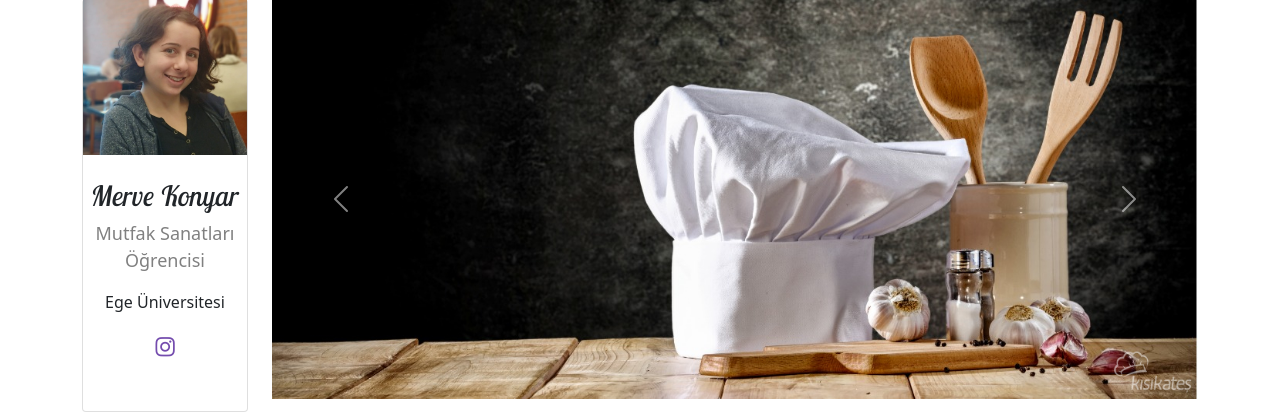
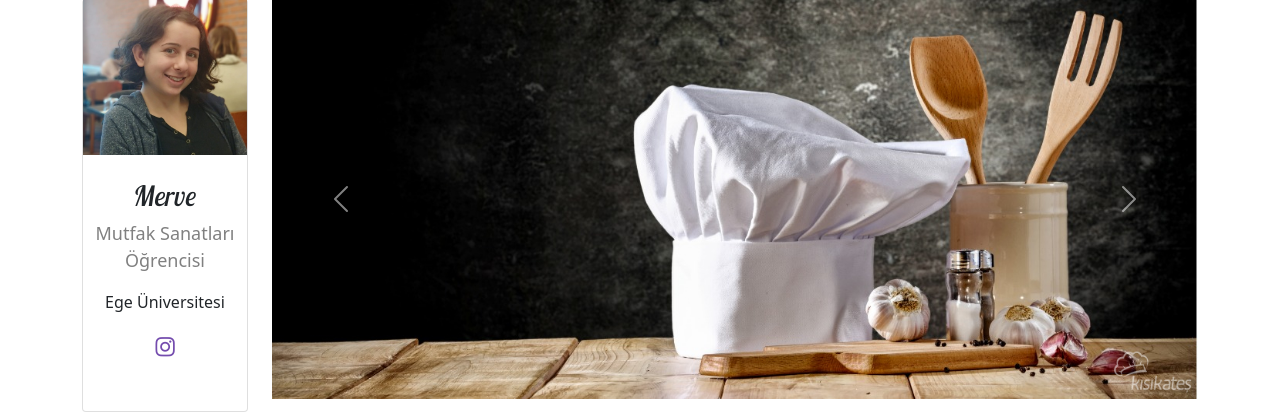
Before and after one commit to hermannKonyar/Blog_Django, a Django app: page / in a window 1280 px wide. Shown: the part 107-523 px from the top of the page. Run offline with Django 4.2, Linux system fonts and the light colour scheme; data comes from the database, SQL or seed files in the repository; some libraries are stand-ins or nearby versions.

Commit message:
Update _profilecard.html

```diff
--- a/templates/partials/_profilecard.html
+++ b/templates/partials/_profilecard.html
@@ -6,7 +6,7 @@
 
     <img src="{% static 'img/merve.jpg' %}" alt="John" style="width: 30;" align="center" >
     <br>
-    <h3 align="center"style="font-family: 'Lobster Two', cursive !important;">Merve Konyar</h3>
+    <h3 align="center"style="font-family: 'Lobster Two', cursive !important;">Merve</h3>
     <p class="title" align="center">Mutfak Sanatları Öğrencisi</p>
     <p align="center">Ege Üniversitesi</p>
     <a href="#" align="center" height="15"><i class="fab fa-instagram"></i></a>
```
